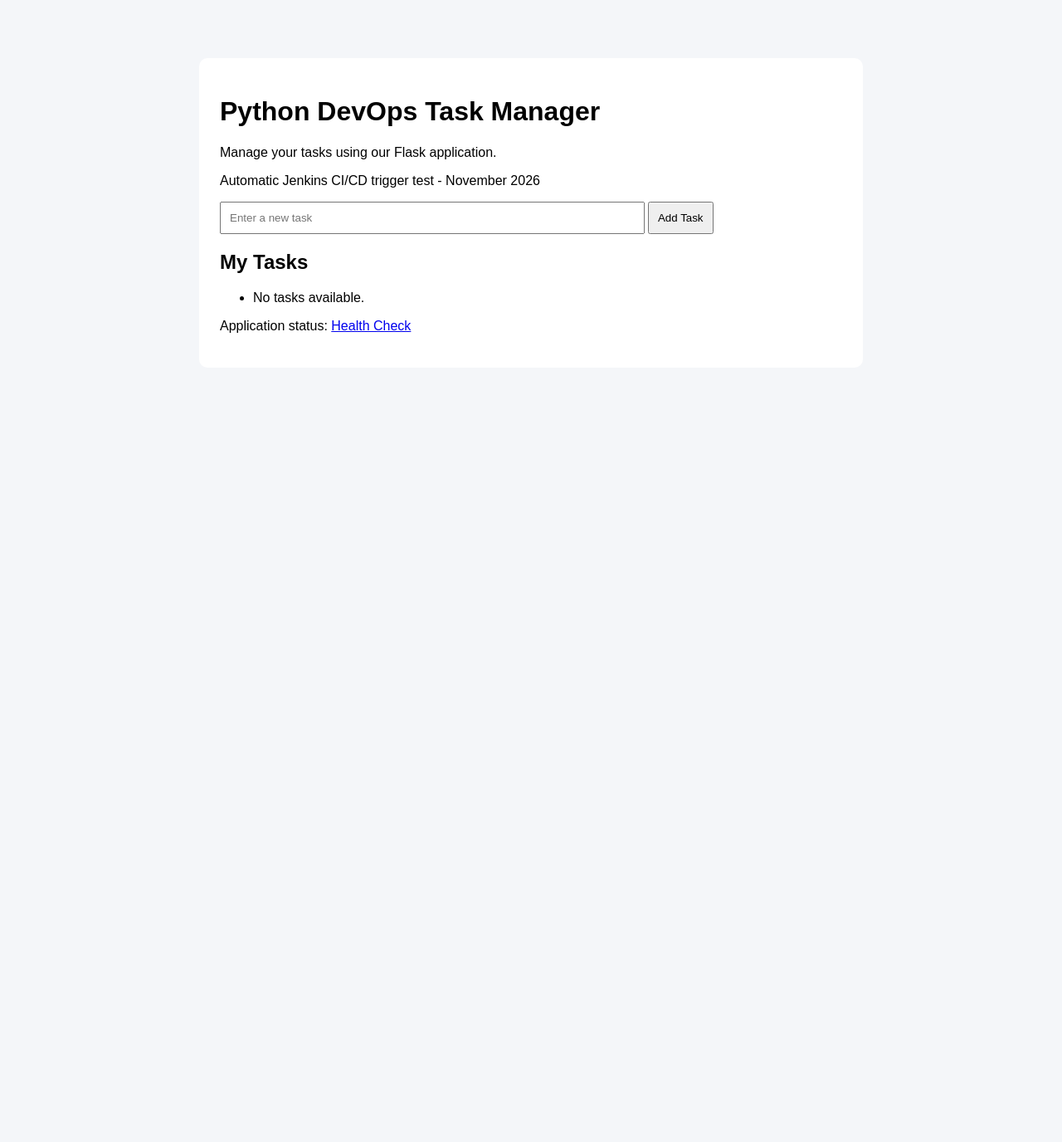
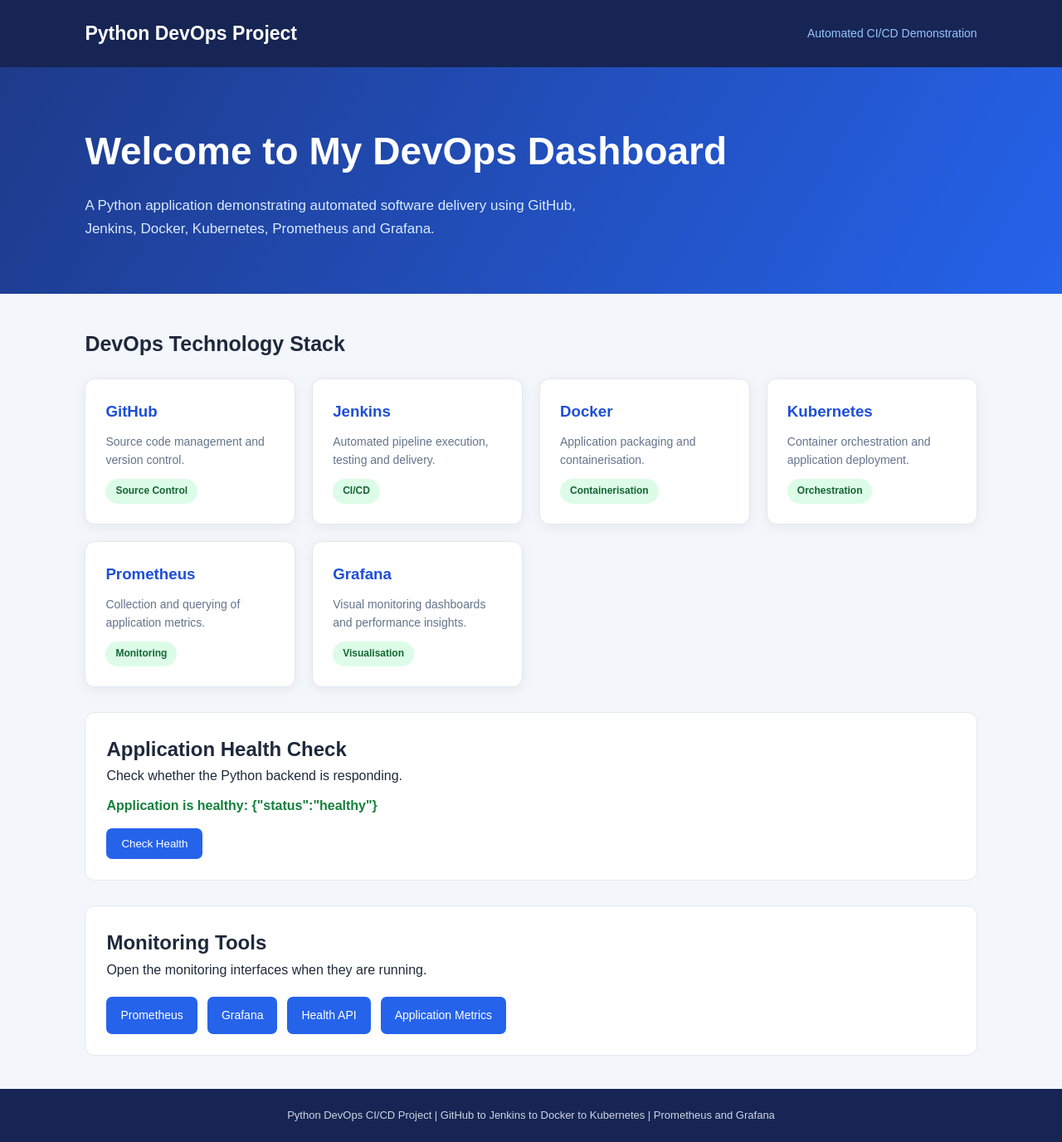
Before and after one commit to L00213632/python-devops-cicd, a Flask app: template app/templates/index.html in a window 1280 px wide. Shown: the whole page at 83% size. Before the commit the page ends 401 px from the top, so only its background shows below. Run offline with Flask 3, Linux system fonts and the light colour scheme; the template is opened without the code that fills it, so the values that code supplies are empty.

Commit message:
Update DevOps dashboard landing page

```diff
--- a/app/templates/index.html
+++ b/app/templates/index.html
@@ -3,117 +3,283 @@
 <html lang="en">
 <head>
     <meta charset="UTF-8">
-    <meta name="viewport" content="width=device-width, initial-scale=1">
-
-    <title>DevOps Task  Manager</title>
+    <meta name="viewport" content="width=device-width, initial-scale=1.0">
+    <meta name="description" content="Python DevOps CI/CD application dashboard">
+    <title>Python DevOps | CI/CD Dashboard</title>
 
     <style>
+        * {
+            margin: 0;
+            padding: 0;
+            box-sizing: border-box;
+        }
+
         body {
             font-family: Arial, sans-serif;
-            max-width: 800px;
-            margin: 50px auto;
-            padding: 20px;
-            background: #f4f6f9;
+            background: #f3f6fb;
+            color: #1e293b;
+            line-height: 1.6;
+        }
+
+        header {
+            background: #172554;
+            color: white;
+            padding: 22px 8%;
+            display: flex;
+            justify-content: space-between;
+            align-items: center;
+            flex-wrap: wrap;
+            gap: 12px;
+        }
+
+        header h1 {
+            font-size: 23px;
+        }
+
+        header span {
+            color: #93c5fd;
+            font-size: 14px;
+        }
+
+        .hero {
+            padding: 65px 8%;
+            background: linear-gradient(120deg, #1e3a8a, #2563eb);
+            color: white;
+        }
+
+        .hero h2 {
+            font-size: clamp(30px, 5vw, 46px);
+            margin-bottom: 15px;
+        }
+
+        .hero p {
+            max-width: 650px;
+            font-size: 17px;
+            color: #dbeafe;
         }
 
         .container {
+            padding: 40px 8%;
+        }
+
+        .section-title {
+            margin-bottom: 22px;
+            font-size: 25px;
+        }
+
+        .cards {
+            display: grid;
+            grid-template-columns: repeat(auto-fit, minmax(210px, 1fr));
+            gap: 20px;
+        }
+
+        .card {
+            background: white;
+            padding: 24px;
+            border-radius: 12px;
+            box-shadow: 0 4px 15px rgba(0,0,0,0.06);
+            border: 1px solid #e2e8f0;
+        }
+
+        .card h3 {
+            margin-bottom: 10px;
+            color: #1d4ed8;
+        }
+
+        .card p {
+            color: #64748b;
+            font-size: 14px;
+        }
+
+        .status {
+            display: inline-block;
+            background: #dcfce7;
+            color: #166534;
+            padding: 5px 12px;
+            border-radius: 20px;
+            font-size: 12px;
+            font-weight: bold;
+            margin-top: 12px;
+        }
+
+        .links {
+            display: flex;
+            flex-wrap: wrap;
+            gap: 12px;
+            margin-top: 20px;
+        }
+
+        .links a {
+            background: #2563eb;
+            color: white;
+            text-decoration: none;
+            padding: 11px 17px;
+            border-radius: 7px;
+            font-size: 14px;
+        }
+
+        .links a:hover {
+            background: #1e40af;
+        }
+
+        .health {
             background: white;
             padding: 25px;
-            border-radius: 10px;
+            border-radius: 12px;
+            margin-top: 30px;
+            border: 1px solid #e2e8f0;
         }
 
-        input {
-            padding: 10px;
-            width: 65%;
+        #health-status {
+            font-weight: bold;
+            color: #64748b;
+            margin-top: 10px;
         }
 
-        button {
-            padding: 10px;
-            cursor: pointer;
-        }
-
-        li {
-            margin: 15px 0;
-        }
-
-        .completed {
-            text-decoration: line-through;
-            color: gray;
+        footer {
+            background: #172554;
+            color: #cbd5e1;
+            text-align: center;
+            padding: 22px;
+            font-size: 13px;
         }
     </style>
 </head>
 
 <body>
 
-<div class="container">
+<header>
+    <h1>Python DevOps Project</h1>
+    <span>Automated CI/CD Demonstration</span>
+</header>
 
-    <h1>Python DevOps Task Manager</h1>
+<section class="hero">
+    <h2>Welcome to My DevOps Dashboard</h2>
+    <p>
+        A Python application demonstrating automated software delivery
+        using GitHub, Jenkins, Docker, Kubernetes, Prometheus and Grafana.
+    </p>
+</section>
 
-    <p>Manage your tasks using our Flask application.</p>
-    <p>Automatic Jenkins CI/CD trigger test - November 2026</p>
+<main class="container">
 
-    <form action="/add" method="POST">
+    <h2 class="section-title">DevOps Technology Stack</h2>
 
-        <input
-            type="text"
-            name="title"
-            placeholder="Enter a new task"
-            maxlength="150"
-            required
-        >
+    <section class="cards">
 
-        <button type="submit">Add Task</button>
+        <article class="card">
+            <h3>GitHub</h3>
+            <p>Source code management and version control.</p>
+            <span class="status">Source Control</span>
+        </article>
 
-    </form>
+        <article class="card">
+            <h3>Jenkins</h3>
+            <p>Automated pipeline execution, testing and delivery.</p>
+            <span class="status">CI/CD</span>
+        </article>
 
-    <h2>My Tasks</h2>
+        <article class="card">
+            <h3>Docker</h3>
+            <p>Application packaging and containerisation.</p>
+            <span class="status">Containerisation</span>
+        </article>
 
-    <ul>
+        <article class="card">
+            <h3>Kubernetes</h3>
+            <p>Container orchestration and application deployment.</p>
+            <span class="status">Orchestration</span>
+        </article>
 
-        {% for task in tasks %}
+        <article class="card">
+            <h3>Prometheus</h3>
+            <p>Collection and querying of application metrics.</p>
+            <span class="status">Monitoring</span>
+        </article>
 
-        <li>
+        <article class="card">
+            <h3>Grafana</h3>
+            <p>Visual monitoring dashboards and performance insights.</p>
+            <span class="status">Visualisation</span>
+        </article>
 
-            <span class="{{ 'completed' if task.completed else '' }}">
-                {{ task.title }}
-            </span>
+    </section>
 
-            <form
-                action="/complete/{{ task.id }}"
-                method="POST"
-                style="display:inline"
-            >
-                <button type="submit">
-                    Complete / Undo
-                </button>
-            </form>
+    <section class="health">
+        <h2>Application Health Check</h2>
+        <p>Check whether the Python backend is responding.</p>
 
-            <form
-                action="/delete/{{ task.id }}"
-                method="POST"
-                style="display:inline"
-            >
-                <button type="submit">
-                    Delete
-                </button>
-            </form>
+        <p id="health-status">Checking application status...</p>
 
-        </li>
+        <button onclick="checkHealth()" style="
+            margin-top:15px;
+            padding:11px 18px;
+            border:0;
+            border-radius:7px;
+            background:#2563eb;
+            color:white;
+            cursor:pointer;">
+            Check Health
+        </button>
+    </section>
 
-        {% else %}
+    <section class="health">
+        <h2>Monitoring Tools</h2>
+        <p>Open the monitoring interfaces when they are running.</p>
 
-        <li>No tasks available.</li>
+        <div class="links">
+            <a href="http://localhost:9090" target="_blank" rel="noopener">
+                Prometheus
+            </a>
 
-        {% endfor %}
+            <a href="http://localhost:3000" target="_blank" rel="noopener">
+                Grafana
+            </a>
 
-    </ul>
+            <a href="/health" target="_blank">
+                Health API
+            </a>
 
-    <p>
-        Application status:
-        <a href="/health">Health Check</a>
-    </p>
+            <a href="/metrics" target="_blank">
+                Application Metrics
+            </a>
+        </div>
+    </section>
 
-</div>
+</main>
+
+<footer>
+    Python DevOps CI/CD Project | GitHub to Jenkins to Docker
+    to Kubernetes | Prometheus and Grafana
+</footer>
+
+<script>
+    async function checkHealth() {
+        const status = document.getElementById("health-status");
+        status.textContent = "Checking...";
+
+        try {
+            const response = await fetch("/health");
+
+            if (!response.ok) {
+                throw new Error("Health check failed");
+            }
+
+            const data = await response.json();
+
+            status.textContent =
+                "Application is healthy: " + JSON.stringify(data);
+            status.style.color = "#15803d";
+
+        } catch (error) {
+            status.textContent =
+                "Unable to connect to the application health endpoint.";
+            status.style.color = "#dc2626";
+        }
+    }
+
+    checkHealth();
+</script>
 
 </body>
 </html>
```
